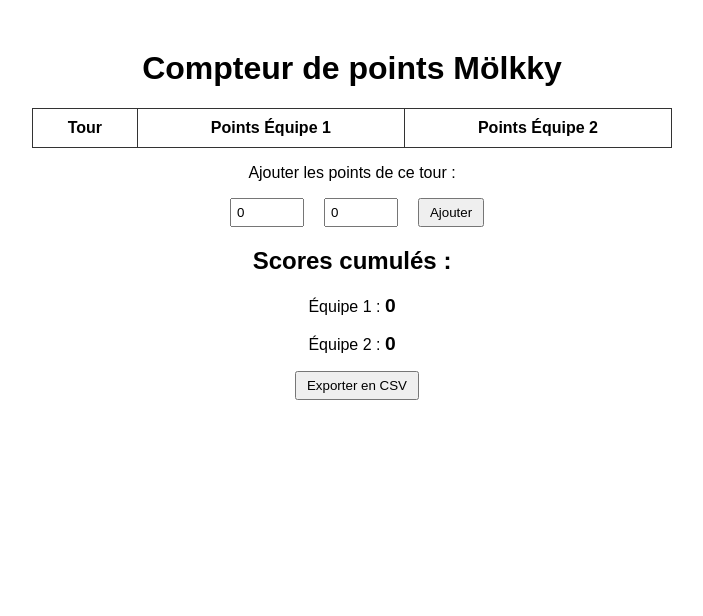
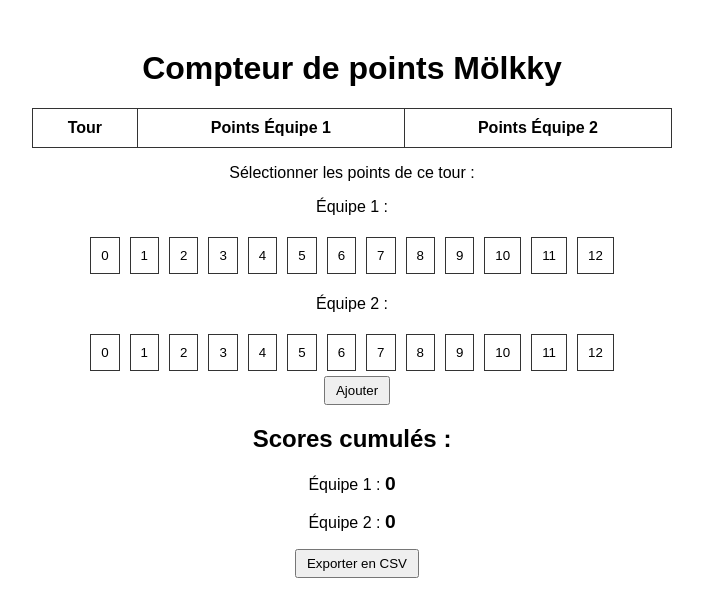
Before and after one commit to aspyk/molkky_scoreboard, a React (Create React App) app: page / in a window 1280 px wide. Shown: the top 616 px of the page, without its empty margins (288-991 px from the left). Built offline with nearby package versions, Linux system fonts and the light colour scheme.

Commit message:
feat: add buttons to enter scores

```diff
--- a/src/App.tsx
+++ b/src/App.tsx
@@ -1,5 +1,6 @@
-import React, { useState } from 'react';
-import './App.css';
+import React, { useState } from "react";
+import "./App.css";
+import ScoreInput from "./ScoreInput";
 
 interface Score {
   pointsTeam1: number;
@@ -19,24 +20,39 @@
   const addScores = (pointsTeam1: number, pointsTeam2: number) => {
     if (winner) return; // Si une équipe a déjà gagné, on ne permet pas d'ajouter de nouveaux scores.
 
-    const { newTotal: newTotalTeam1, color: colorTeam1 } = calculateNewTotal(totalTeam1, pointsTeam1, 'Team1');
-    const { newTotal: newTotalTeam2, color: colorTeam2 } = calculateNewTotal(totalTeam2, pointsTeam2, 'Team2');
+    const { newTotal: newTotalTeam1, color: colorTeam1 } = calculateNewTotal(
+      totalTeam1,
+      pointsTeam1,
+      "Team1"
+    );
+    const { newTotal: newTotalTeam2, color: colorTeam2 } = calculateNewTotal(
+      totalTeam2,
+      pointsTeam2,
+      "Team2"
+    );
 
     setTotalTeam1(newTotalTeam1);
     setTotalTeam2(newTotalTeam2);
 
-    setScores([...scores, { pointsTeam1, pointsTeam2, colorTeam1, colorTeam2 }]);
+    setScores([
+      ...scores,
+      { pointsTeam1, pointsTeam2, colorTeam1, colorTeam2 },
+    ]);
 
     if (newTotalTeam1 === 50) {
-      setWinner('Équipe 1');
+      setWinner("Équipe 1");
     } else if (newTotalTeam2 === 50) {
-      setWinner('Équipe 2');
+      setWinner("Équipe 2");
     }
   };
 
-  const calculateNewTotal = (total: number, points: number, team: 'Team1' | 'Team2') => {
-    let zeroCount = team === 'Team1' ? zeroCountTeam1 : zeroCountTeam2;
-    let color = '';
+  const calculateNewTotal = (
+    total: number,
+    points: number,
+    team: "Team1" | "Team2"
+  ) => {
+    let zeroCount = team === "Team1" ? zeroCountTeam1 : zeroCountTeam2;
+    let color = "";
 
     if (points === 0) {
       zeroCount++;
@@ -49,18 +65,18 @@
     // Vérification des règles supplémentaires
     if (newTotal > 50) {
       newTotal = 25;
-      color = 'red';
+      color = "red";
     } else if (newTotal === 50) {
-      color = 'green';
+      color = "green";
     }
 
     if (zeroCount >= 3) {
       newTotal = newTotal >= 25 ? 25 : 0;
-      color = 'red';
+      color = "red";
       zeroCount = 0;
     }
 
-    if (team === 'Team1') {
+    if (team === "Team1") {
       setZeroCountTeam1(zeroCount);
     } else {
       setZeroCountTeam2(zeroCount);
@@ -71,7 +87,12 @@
 
   const exportCSV = () => {
     const headers = "Tour,Points Équipe 1,Points Équipe 2\n";
-    const rows = scores.map((score, index) => `${index + 1},${score.pointsTeam1},${score.pointsTeam2}`).join("\n");
+    const rows = scores
+      .map(
+        (score, index) =>
+          `${index + 1},${score.pointsTeam1},${score.pointsTeam2}`
+      )
+      .join("\n");
     const csvContent = "data:text/csv;charset=utf-8," + headers + rows;
     const encodedUri = encodeURI(csvContent);
     const link = document.createElement("a");
@@ -96,8 +117,12 @@
           {scores.map((score, index) => (
             <tr key={index}>
               <td>{index + 1}</td>
-              <td style={{ backgroundColor: score.colorTeam1 }}>{score.pointsTeam1}</td>
-              <td style={{ backgroundColor: score.colorTeam2 }}>{score.pointsTeam2}</td>
+              <td style={{ backgroundColor: score.colorTeam1 }}>
+                {score.pointsTeam1}
+              </td>
+              <td style={{ backgroundColor: score.colorTeam2 }}>
+                {score.pointsTeam2}
+              </td>
             </tr>
           ))}
         </tbody>
@@ -106,52 +131,22 @@
       <ScoreInput onAddScores={addScores} />
 
       <h2>Scores cumulés :</h2>
-      <p>Équipe 1 : <span className="score">{totalTeam1}</span></p>
-      <p>Équipe 2 : <span className="score">{totalTeam2}</span></p>
+      <p>
+        Équipe 1 : <span className="score">{totalTeam1}</span>
+      </p>
+      <p>
+        Équipe 2 : <span className="score">{totalTeam2}</span>
+      </p>
 
-      {winner && <h2 style={{ color: 'green' }}>Le jeu est terminé ! {winner} a gagné !</h2>}
+      {winner && (
+        <h2 style={{ color: "green" }}>
+          Le jeu est terminé ! {winner} a gagné !
+        </h2>
+      )}
 
       <button onClick={exportCSV}>Exporter en CSV</button>
     </div>
   );
 };
 
-interface ScoreInputProps {
-  onAddScores: (pointsTeam1: number, pointsTeam2: number) => void;
-}
-
-const ScoreInput: React.FC<ScoreInputProps> = ({ onAddScores }) => {
-  const [pointsTeam1, setPointsTeam1] = useState<number>(0);
-  const [pointsTeam2, setPointsTeam2] = useState<number>(0);
-
-  const handleAddScores = () => {
-    if (pointsTeam1 < 0 || pointsTeam1 > 12 || pointsTeam2 < 0 || pointsTeam2 > 12) {
-      alert("Les points doivent être compris entre 0 et 12.");
-      return;
-    }
-    onAddScores(pointsTeam1, pointsTeam2);
-    setPointsTeam1(0);
-    setPointsTeam2(0);
-  };
-
-  return (
-    <div>
-      <p>Ajouter les points de ce tour :</p>
-      <input
-        type="number"
-        value={pointsTeam1}
-        onChange={(e) => setPointsTeam1(Number(e.target.value))}
-        placeholder="Équipe 1"
-      />
-      <input
-        type="number"
-        value={pointsTeam2}
-        onChange={(e) => setPointsTeam2(Number(e.target.value))}
-        placeholder="Équipe 2"
-      />
-      <button onClick={handleAddScores}>Ajouter</button>
-    </div>
-  );
-};
-
 export default App;
--- /dev/null
+++ b/src/ScoreButtons.tsx
@@ -0,0 +1,43 @@
+import React, { useEffect, useState } from "react";
+
+interface ScoreButtonsProps {
+  onSelect: (score: number) => void;
+  reset: boolean;
+}
+
+const ScoreButtons: React.FC<ScoreButtonsProps> = ({ onSelect, reset }) => {
+  const [selectedScore, setSelectedScore] = useState<number | null>(null);
+
+  const handleButtonClick = (score: number) => {
+    setSelectedScore(score);
+    onSelect(score);
+  };
+
+  useEffect(() => {
+    if (reset) {
+      setSelectedScore(null);
+    }
+  }, [reset]);
+
+  return (
+    <div>
+      {Array.from({ length: 13 }, (_, i) => i).map((score) => (
+        <button
+          key={score}
+          onClick={() => handleButtonClick(score)}
+          style={{
+            margin: "5px",
+            padding: "10px",
+            backgroundColor: selectedScore === score ? "lightblue" : "white",
+            border: "1px solid #333",
+            cursor: "pointer",
+          }}
+        >
+          {score}
+        </button>
+      ))}
+    </div>
+  );
+};
+
+export default ScoreButtons;
--- /dev/null
+++ b/src/ScoreInput.tsx
@@ -0,0 +1,54 @@
+import React, { useState } from "react";
+import ScoreButtons from "./ScoreButtons";
+
+interface ScoreInputProps {
+  onAddScores: (pointsTeam1: number, pointsTeam2: number) => void;
+}
+
+const ScoreInput: React.FC<ScoreInputProps> = ({ onAddScores }) => {
+  const [pointsTeam1, setPointsTeam1] = useState<number | null>(null);
+  const [pointsTeam2, setPointsTeam2] = useState<number | null>(null);
+  const [reset, setReset] = useState<boolean>(false);
+  const [errorMessage, setErrorMessage] = useState<string>("");
+
+  const handleAddScores = () => {
+    if (pointsTeam1 === null || pointsTeam2 === null) {
+      setErrorMessage("Veuillez sélectionner un score pour les deux équipes.");
+      return;
+    }
+
+    onAddScores(pointsTeam1, pointsTeam2);
+    setPointsTeam1(null);
+    setPointsTeam2(null);
+    setReset(true);
+    setErrorMessage("");
+  };
+
+  const handleSelectTeam1 = (score: number) => {
+    setPointsTeam1(score);
+    setReset(false);
+  };
+
+  const handleSelectTeam2 = (score: number) => {
+    setPointsTeam2(score);
+    setReset(false);
+  };
+
+  return (
+    <div>
+      <p>Sélectionner les points de ce tour :</p>
+      <div>
+        <p>Équipe 1 :</p>
+        <ScoreButtons onSelect={handleSelectTeam1} reset={reset} />
+      </div>
+      <div>
+        <p>Équipe 2 :</p>
+        <ScoreButtons onSelect={handleSelectTeam2} reset={reset} />
+      </div>
+      <button onClick={handleAddScores}>Ajouter</button>
+      {errorMessage && <p style={{ color: "red" }}>{errorMessage}</p>}
+    </div>
+  );
+};
+
+export default ScoreInput;
```
